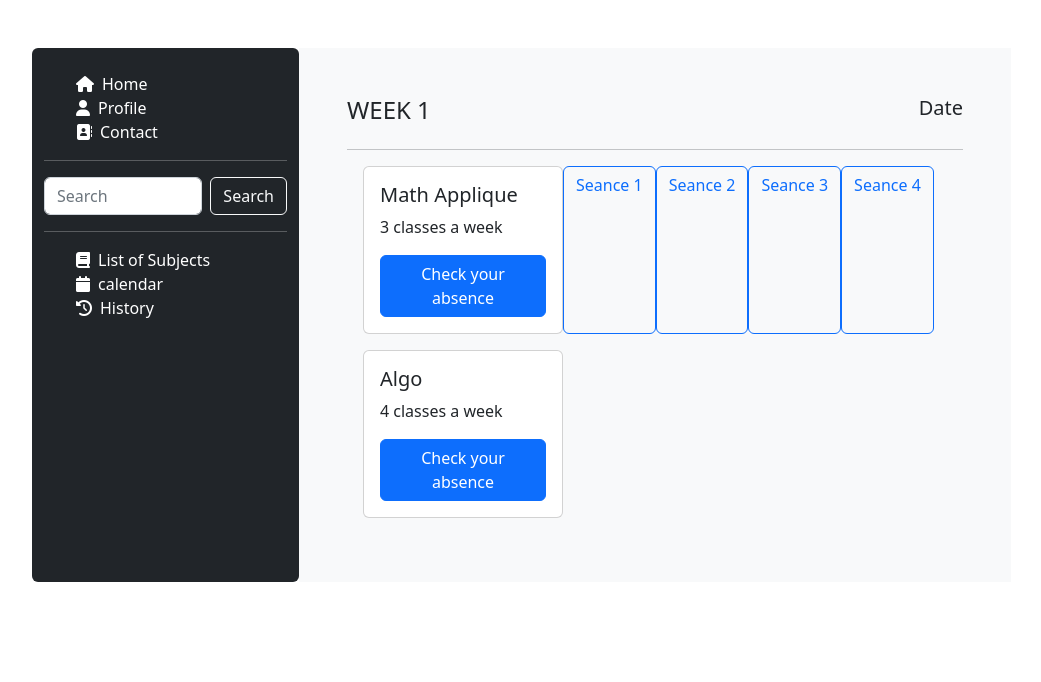
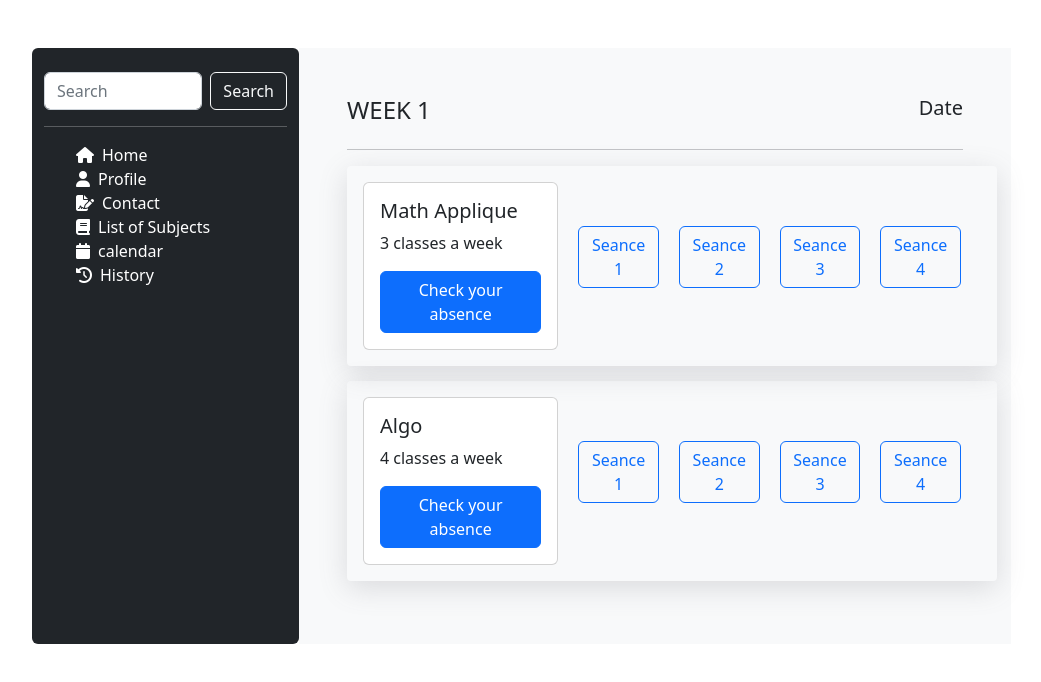
Before and after one commit to MeDjb10/Projet-Eimination, a plain HTML site: page homepage/index.html in a window 1280 px wide. Shown: the whole page, without its empty margins (74-1115 px from the left). Drawn offline with nearby package versions, Linux system fonts and the light colour scheme.

Commit message:
changed the list

```diff
--- /dev/null
+++ b/HomePage.css
@@ -0,0 +1,115 @@
+.homepage {
+  display: flex;
+  justify-content: center;
+  align-items: center;
+  height: auto;
+}
+.main_container {
+  width: 1024px;
+
+  height: auto;
+  display: flex;
+  border-radius: 5px;
+  box-shadow: rgba(100, 100, 111, 0.2) 0px 7px 29px 0px;
+  margin: 100px 0 100px 0;
+}
+.navigation_bar {
+  display: flex;
+  align-items: center;
+  flex-direction: column;
+  padding: 25px;
+  width: 25%;
+  border-radius: 5px;
+  background-color: #212529;
+}
+a {
+  text-decoration: none;
+  color: white;
+}
+a {
+  text-decoration: none;
+  color: white;
+}
+
+.search_subject {
+  padding: 5px;
+  height: 40px;
+  width: 150px;
+  border: none;
+  border-radius: 4px;
+}
+.search_input_button {
+  display: flex;
+  align-items: center;
+  justify-content: space-between;
+}
+.search_button {
+  padding: 5px;
+  margin-left: 10px;
+  border: none;
+  border-radius: 4px;
+  height: 40px;
+  width: 70px;
+}
+.absence_section {
+  width: 75%;
+  border-radius: 5px;
+  background-color: #f8f9fa;
+  height: auto;
+}
+.hr_style {
+  width: 90%;
+}
+.navigation_bar_li {
+  color: white;
+  list-style-type: none;
+  margin: 10px 0 10px 0;
+}
+.navigation_list {
+  margin: 25px;
+  width: 100%;
+}
+.absence_header {
+  display: flex;
+  align-items: center;
+  justify-content: space-between;
+  margin: 25px;
+}
+.subject_components {
+  display: flex;
+  align-items: center;
+  flex-direction: column;
+  height: auto;
+}
+.home_subject {
+  display: flex;
+  align-items: center;
+  border-radius: 4px;
+  width: 650px;
+  height: 200px;
+  box-shadow: rgba(100, 100, 111, 0.2) 0px 7px 29px 0px;
+  margin: 15px 0 15px 0;
+}
+.subject_div {
+  display: flex;
+  align-items: center;
+  flex-direction: column;
+  padding: 10px;
+  width: 25%;
+  height: 150px;
+  border: 1px solid black;
+  border-radius: 10px;
+  margin: 10px;
+}
+.seances {
+  display: flex;
+  align-items: center;
+  border: none;
+  border-radius: 4px;
+  height: 150px;
+  width: 70%;
+  padding: 10px;
+}
+.seance_check_buttons {
+  margin: 0 10px 0 10px;
+}
--- a/index.html
+++ b/homepage/index.html
@@ -29,20 +29,6 @@ Lhei6S9CQXFEbbKuqLg0DA=="
       <div class="container p-5">
         <div class="row">
           <div class="col-lg-3 bg-dark text-white py-4 rounded">
-            <ul class="nav flex-column mx-4">
-              <li class="nav-item">
-                <a href=""><i class="fa-solid fa-house mx-2"></i>Home</a>
-              </li>
-              <li class="nav-item">
-                <a href=""><i class="fa-solid fa-user mx-2"></i>Profile</a>
-              </li>
-              <li class="nav-item">
-                <a href=""
-                  ><i class="fa-solid fa-address-book mx-2"></i>Contact</a
-                >
-              </li>
-            </ul>
-            <hr />
             <form class="d-flex">
               <input
                 class="form-control me-2"
@@ -56,17 +42,37 @@ Lhei6S9CQXFEbbKuqLg0DA=="
               </button>
             </form>
             <hr />
+
             <ul class="list-unstyled mx-4">
+              <li class="navigation_bar_li">
+                <a href="index.html"
+                  ><i class="fa-solid fa-house mx-2"></i>Home</a
+                >
+              </li>
+
+              <li class="navigation_bar_li">
+                <a href="../Profle/profile.html"
+                  ><i class="fa-solid fa-user mx-2"></i>Profile</a
+                >
+              </li>
+              <li class="navigation_bar_li">
+                <a href="../Contact/contact.html"
+                  ><i class="fa-solid fa-file-signature mx-2"></i>Contact</a
+                >
+              </li>
+
               <li>
-                <a href=""
+                <a href="#"
                   ><i class="fa-solid fa-book mx-2"></i>List of Subjects</a
                 >
               </li>
               <li>
-                <a href=""><i class="fa-solid fa-calendar mx-2"></i>calendar</a>
+                <a href="../Calendar/Calendar.html"
+                  ><i class="fa-solid fa-calendar mx-2"></i>calendar</a
+                >
               </li>
               <li>
-                <a class="" href=""
+                <a href="../Calendar/Calendar.html"
                   ><i class="fa-solid fa-clock-rotate-left mx-2"></i>History</a
                 >
               </li>
@@ -80,8 +86,8 @@ Lhei6S9CQXFEbbKuqLg0DA=="
             <hr />
             <div class="allSubjects">
               <!--Math-->
+              <div class="home_subject">
                 <div class="subject d-flex m-3">
-
                   <div class="card subject-card">
                     <div class="card-body">
                       <h5 class="card-title">Math Applique</h5>
@@ -97,49 +103,55 @@ Lhei6S9CQXFEbbKuqLg0DA=="
                       </button>
                     </div>
                   </div>
-                <div class="d-flex align-item-center">
+                  <div class="seances">
+                    <input
+                      type="checkbox"
+                      class="btn-check seance seance_check_buttons"
+                      id="mathbtncheck1"
+                      autocomplete="off"
+                    />
+                    <label
+                      class="btn btn-outline-primary seance seance_check_buttons"
+                      for="mathbtncheck1"
+                      >Seance 1</label
+                    >
                     <input
                       type="checkbox"
                       class="btn-check"
-                          id="algobtncheck1"
-                          onclick="isChecked(this)"
+                      id="mathbtncheck2"
                       autocomplete="off"
-
                     />
-                        <label class="btn btn-outline-primary" for="algobtncheck1"
-                          >Seance 1</label
+                    <label
+                      class="btn btn-outline-primary seance seance_check_buttons"
+                      for="mathbtncheck2"
+                      >Seance 2</label
                     >
-
                     <input
                       type="checkbox"
                       class="btn-check"
-                          id="algobtncheck2"
+                      id="mathbtncheck3"
                       autocomplete="off"
                     />
-                        <label class="btn btn-outline-primary" for="algobtncheck2"
-                          >Seance 2</label
-                        >
-
-                        <input
-                          type="checkbox"
-                          class="btn-check"
-                          id="algobtncheck3"
-                          autocomplete="off"
-                        />
-                        <label class="btn btn-outline-primary" for="algobtncheck3"
+                    <label
+                      class="btn btn-outline-primary seance seance_check_buttons"
+                      for="mathbtncheck3"
                       >Seance 3</label
                     >
                     <input
                       type="checkbox"
                       class="btn-check"
-                          id="algobtncheck4"
+                      id="mathbtncheck4"
                       autocomplete="off"
                     />
-                        <label class="btn btn-outline-primary" for="algobtncheck4"
+                    <label
+                      class="btn btn-outline-primary seance seance_check_buttons"
+                      for="mathbtncheck4"
                       >Seance 4</label
                     >
                   </div>
                 </div>
+              </div>
+
               <!--modal for math-->
               <div
                 class="modal fade"
@@ -214,6 +226,7 @@ Lhei6S9CQXFEbbKuqLg0DA=="
                 </div>
               </div>
               <!--Algo-->
+              <div class="home_subject">
                 <div class="subject d-flex m-3">
                   <div class="card subject-card">
                     <div class="card-body">
@@ -230,7 +243,55 @@ Lhei6S9CQXFEbbKuqLg0DA=="
                       </button>
                     </div>
                   </div>
+                  <div class="seances">
+                    <input
+                      type="checkbox"
+                      class="btn-check seance seance_check_buttons"
+                      id="algobtncheck1"
+                      autocomplete="off"
+                    />
+                    <label
+                      class="btn btn-outline-primary seance seance_check_buttons"
+                      for="algobtncheck1"
+                      >Seance 1</label
+                    >
+                    <input
+                      type="checkbox"
+                      class="btn-check"
+                      id="algobtncheck2"
+                      autocomplete="off"
+                    />
+                    <label
+                      class="btn btn-outline-primary seance seance_check_buttons"
+                      for="algobtncheck2"
+                      >Seance 2</label
+                    >
+                    <input
+                      type="checkbox"
+                      class="btn-check"
+                      id="algobtncheck3"
+                      autocomplete="off"
+                    />
+                    <label
+                      class="btn btn-outline-primary seance seance_check_buttons"
+                      for="algobtncheck3"
+                      >Seance 3</label
+                    >
+                    <input
+                      type="checkbox"
+                      class="btn-check"
+                      id="algobtncheck4"
+                      autocomplete="off"
+                    />
+                    <label
+                      class="btn btn-outline-primary seance seance_check_buttons"
+                      for="algobtncheck4"
+                      >Seance 4</label
+                    >
                   </div>
+                </div>
+              </div>
+
               <div
                 class="modal fade"
                 id="algoModal"
@@ -264,7 +325,9 @@ Lhei6S9CQXFEbbKuqLg0DA=="
                           onclick="isChecked(this)"
                           autocomplete="off"
                         />
-                        <label class="btn btn-outline-primary" for="algobtncheck1"
+                        <label
+                          class="btn btn-outline-primary"
+                          for="algobtncheck1"
                           >Seance 1</label
                         >
 
@@ -274,7 +337,9 @@ Lhei6S9CQXFEbbKuqLg0DA=="
                           id="algobtncheck2"
                           autocomplete="off"
                         />
-                        <label class="btn btn-outline-primary" for="algobtncheck2"
+                        <label
+                          class="btn btn-outline-primary"
+                          for="algobtncheck2"
                           >Seance 2</label
                         >
 
@@ -284,7 +349,9 @@ Lhei6S9CQXFEbbKuqLg0DA=="
                           id="algobtncheck3"
                           autocomplete="off"
                         />
-                        <label class="btn btn-outline-primary" for="algobtncheck3"
+                        <label
+                          class="btn btn-outline-primary"
+                          for="algobtncheck3"
                           >Seance 3</label
                         >
                         <input
@@ -293,7 +360,9 @@ Lhei6S9CQXFEbbKuqLg0DA=="
                           id="algobtncheck4"
                           autocomplete="off"
                         />
-                        <label class="btn btn-outline-primary" for="algobtncheck4"
+                        <label
+                          class="btn btn-outline-primary"
+                          for="algobtncheck4"
                           >Seance 4</label
                         >
                       </div>
@@ -333,5 +402,4 @@ Lhei6S9CQXFEbbKuqLg0DA=="
     src="https://kit.fontawesome.com/04142c24ea.js"
     crossorigin="anonymous"
   ></script>
-  <script src="script.js"></script>
 </html>
--- /dev/null
+++ b/homepage/style.css
@@ -0,0 +1,45 @@
+a {
+  text-decoration: none;
+  color: white;
+}
+a {
+  text-decoration: none;
+  color: white;
+}
+
+.card {
+  width: 200px;
+}
+
+.home_subject {
+  display: flex;
+  align-items: center;
+  border-radius: 4px;
+  width: 650px;
+  height: 200px;
+  box-shadow: rgba(100, 100, 111, 0.2) 0px 7px 29px 0px;
+  margin: 15px 0 15px 0;
+}
+.subject_div {
+  display: flex;
+  align-items: center;
+  flex-direction: column;
+  padding: 10px;
+  width: 25%;
+  height: 150px;
+  border: 1px solid black;
+  border-radius: 10px;
+  margin: 10px;
+}
+.seances {
+  display: flex;
+  align-items: center;
+  border: none;
+  border-radius: 4px;
+  height: 150px;
+  width: 70%;
+  padding: 10px;
+}
+.seance_check_buttons {
+  margin: 0 10px 0 10px;
+}
--- a/script.js
+++ b/script.js
@@ -1,8 +1,4 @@
 function isChecked(checkState) {
- alert(checkState)
-  if (checkState.checked) {
-    alert("checked");
 
-  }
 
 }
--- a/style.css
+++ /dev/null
@@ -1,12 +0,0 @@
-a {
-  text-decoration: none;
-  color: white;
-}
-a {
-  text-decoration: none;
-  color: white;
-}
-
-.card{
-  width: 200px;
-}
```
Also changed, not shown: HomePage.html (added, +137 -0 lines). Lines whose indentation alone changed are shown as unchanged.
